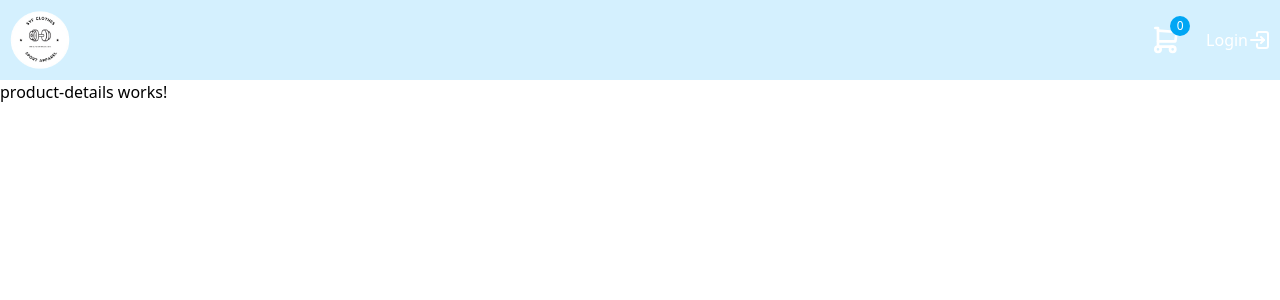
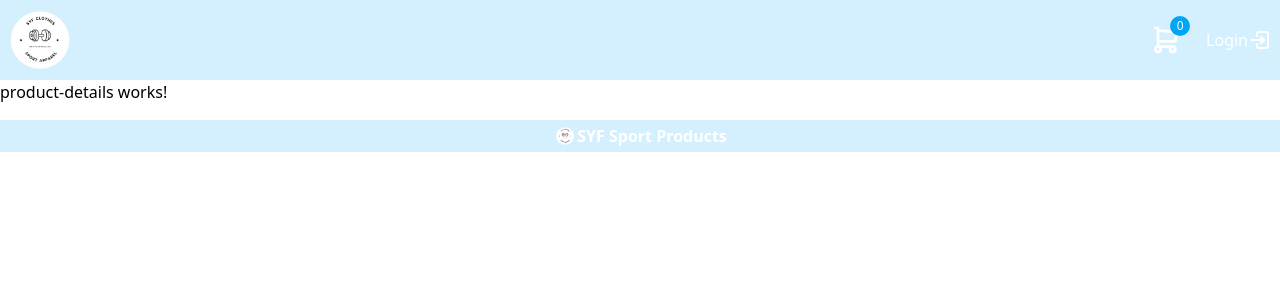
Before and after one commit to whit33y/AngularEcom, an Angular app: page /products/1 in a window 1280 px wide. Shown: the top 300 px of the page. Built offline with nearby package versions, Linux system fonts and the light colour scheme; no server answers.

Commit message:
add footer comp and small changes

```diff
--- a/src/app/app.component.html
+++ b/src/app/app.component.html
@@ -1,8 +1,11 @@
 <div class="h-screen">
     @if(showNavbar()){
-    <app-navbar (emitCart)="navigateTo()" (emitAuth)="handleAuth($event)" [cartCount]="cartCount()"
-        [isLoggedIn]="isLoggedIn()"></app-navbar>
+    <app-navbar (emitCart)="navigateTo('/cart')" (emitAuth)="handleAuth($event)" (emitHome)="navigateTo('/')"
+        [cartCount]="cartCount()" [isLoggedIn]="isLoggedIn()"></app-navbar>
     }
     <router-outlet></router-outlet>
+    @if(showNavbar()){
+    <app-footer></app-footer>
+    }
     <app-popup></app-popup>
 </div>
--- a/src/app/app.component.ts
+++ b/src/app/app.component.ts
@@ -10,11 +10,12 @@ import { NavbarComponent } from './components/shared/navbar/navbar.component';
 import { CartService } from './services/cart.service';
 import { AuthService } from './services/auth.service';
 import { filter } from 'rxjs';
+import { FooterComponent } from './components/shared/footer/footer.component';
 
 @Component({
   selector: 'app-root',
   standalone: true,
-  imports: [RouterOutlet, PopupComponent, NavbarComponent],
+  imports: [RouterOutlet, PopupComponent, NavbarComponent, FooterComponent],
   templateUrl: './app.component.html',
   styleUrl: './app.component.css',
 })
@@ -23,7 +24,7 @@ export class AppComponent {
   private authService = inject(AuthService);
   private router = inject(Router);
   showNavbar = signal(false);
-  title = 'syf';
+  title = 'Sport products';
 
   cartCount = computed(() => this.cartService.cartCount());
   isLoggedIn = computed(() => this.authService.sessionStatus());
@@ -58,7 +59,7 @@ export class AppComponent {
     }
   }
 
-  navigateTo() {
-    this.router.navigate(['/cart']);
+  navigateTo(route: string) {
+    this.router.navigate([route]);
   }
 }
--- /dev/null
+++ b/src/app/components/shared/footer/footer.component.html
@@ -0,0 +1,4 @@
+<div class="flex p-1 mt-4 bg-sky-200/60 items-center justify-center text-white font-bold">
+    <img class="w-6" src="../../../assets/logo-rmbg.png">
+    <p>SYF Sport Products</p>
+</div>
--- a/src/app/components/shared/navbar/navbar.component.html
+++ b/src/app/components/shared/navbar/navbar.component.html
@@ -1,6 +1,6 @@
 <div class="flex justify-between bg-sky-200/60">
     <div>
-        <img class="w-20" src="../../../assets/logo-rmbg.png" />
+        <img class="w-20" src="../../../assets/logo-rmbg.png" (click)="emitHome.emit(true)" />
     </div>
     <div class="flex">
         <div class="flex items-center justify-center text-white">
--- a/src/app/components/shared/navbar/navbar.component.ts
+++ b/src/app/components/shared/navbar/navbar.component.ts
@@ -12,4 +12,5 @@ export class NavbarComponent {
   @Input() isLoggedIn?: boolean;
   @Output() emitAuth = new EventEmitter<string>();
   @Output() emitCart = new EventEmitter<string>();
+  @Output() emitHome = new EventEmitter<boolean>();
 }
```
Also changed, not shown: src/app/components/shared/footer/footer.component.ts (added, +12 -0 lines), src/app/components/shared/footer/footer.component.css (added).
